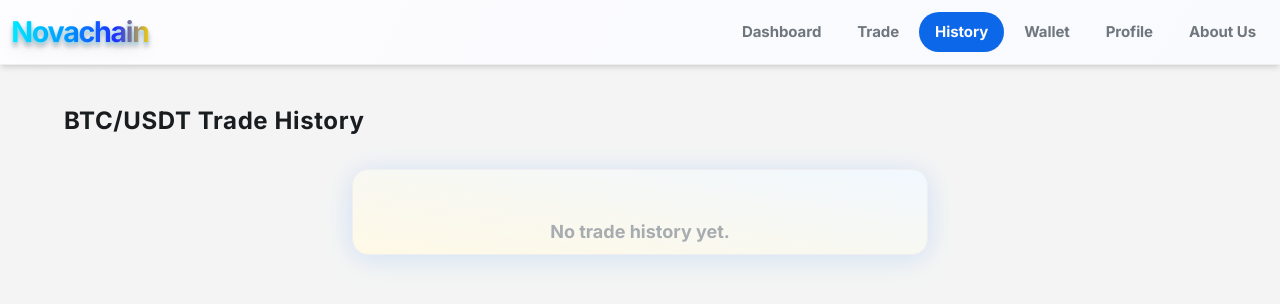
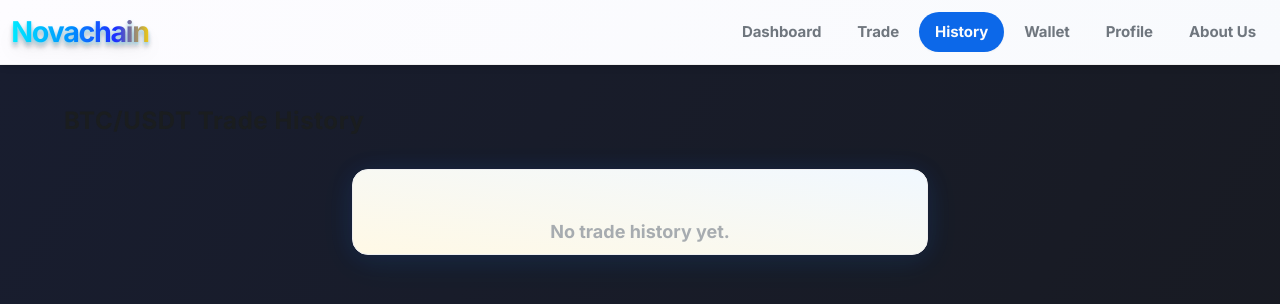
Before and after one commit to GarySPS/novachain-frontend, a React (Create React App) app: page /trade-history in a window 1280 px wide. Shown: the top 304 px of the page. Built offline with nearby package versions, Linux system fonts and the light colour scheme.

Commit message:
Polish Profile and TradeHistory backgrounds for premium theme

```diff
--- a/src/pages/ProfilePage.js
+++ b/src/pages/ProfilePage.js
@@ -198,7 +198,9 @@ export default function ProfilePage() {
   }
 
   return (
-    <div className="min-h-screen bg-theme-n-8 py-10 px-2 flex flex-col items-center">
+    <div className="min-h-screen py-10 px-2 flex flex-col items-center" style={{
+  background: "linear-gradient(120deg, #181D2F 0%, #181A20 100%)"
+}}>
 
       {/* 1. Profile and Balance Top */}
       <div className="w-full max-w-6xl grid grid-cols-1 md:grid-cols-3 gap-8 mb-12">
--- a/src/pages/TradeHistory.js
+++ b/src/pages/TradeHistory.js
@@ -45,7 +45,12 @@ export default function TradeHistory() {
   }, []);
 
   return (
-    <div className="min-h-screen w-full flex flex-col items-center py-10 px-2 bg-theme-n-8">
+    <div
+  className="min-h-screen w-full flex flex-col items-center py-10 px-2"
+  style={{
+    background: "linear-gradient(120deg, #181D2F 0%, #181A20 100%)"
+  }}
+>
       <div className="w-full max-w-6xl">
         <div className="mb-8 flex items-center gap-3">
           <Icon name="activity" className="w-7 h-7 text-theme-yellow" />
```
